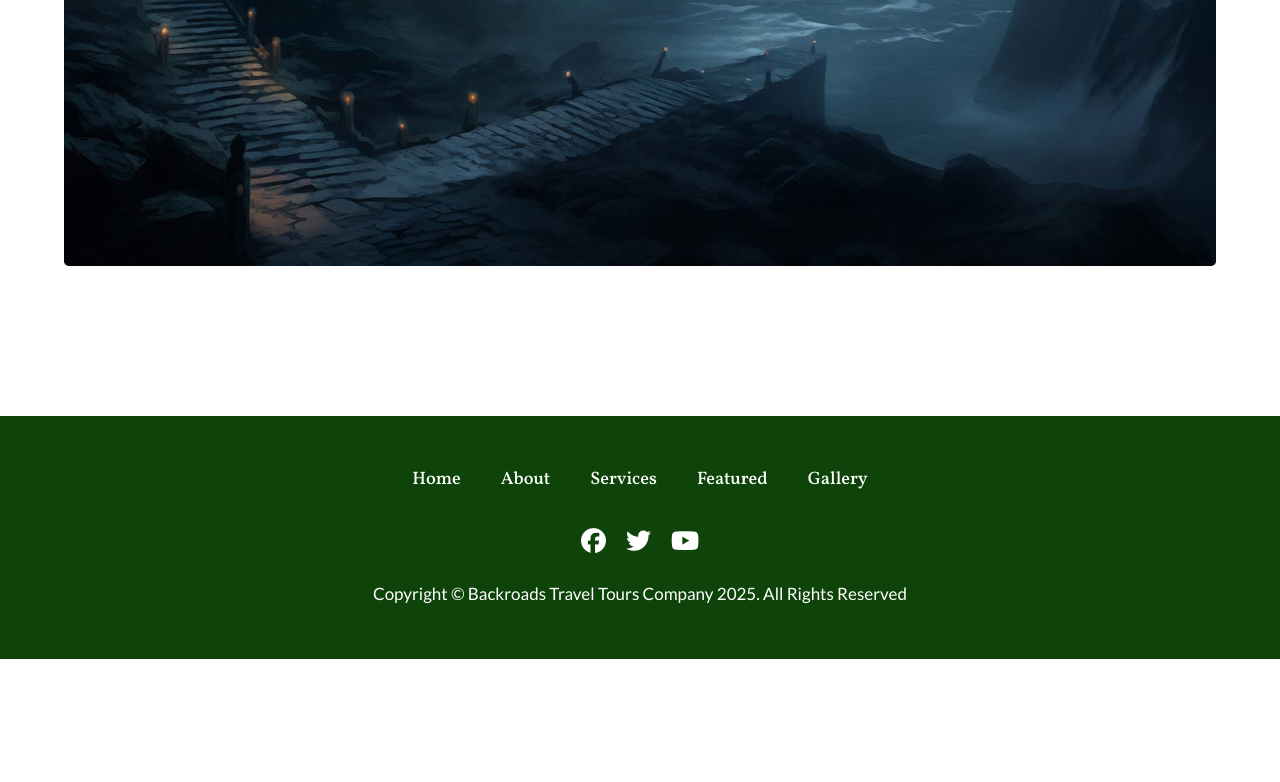
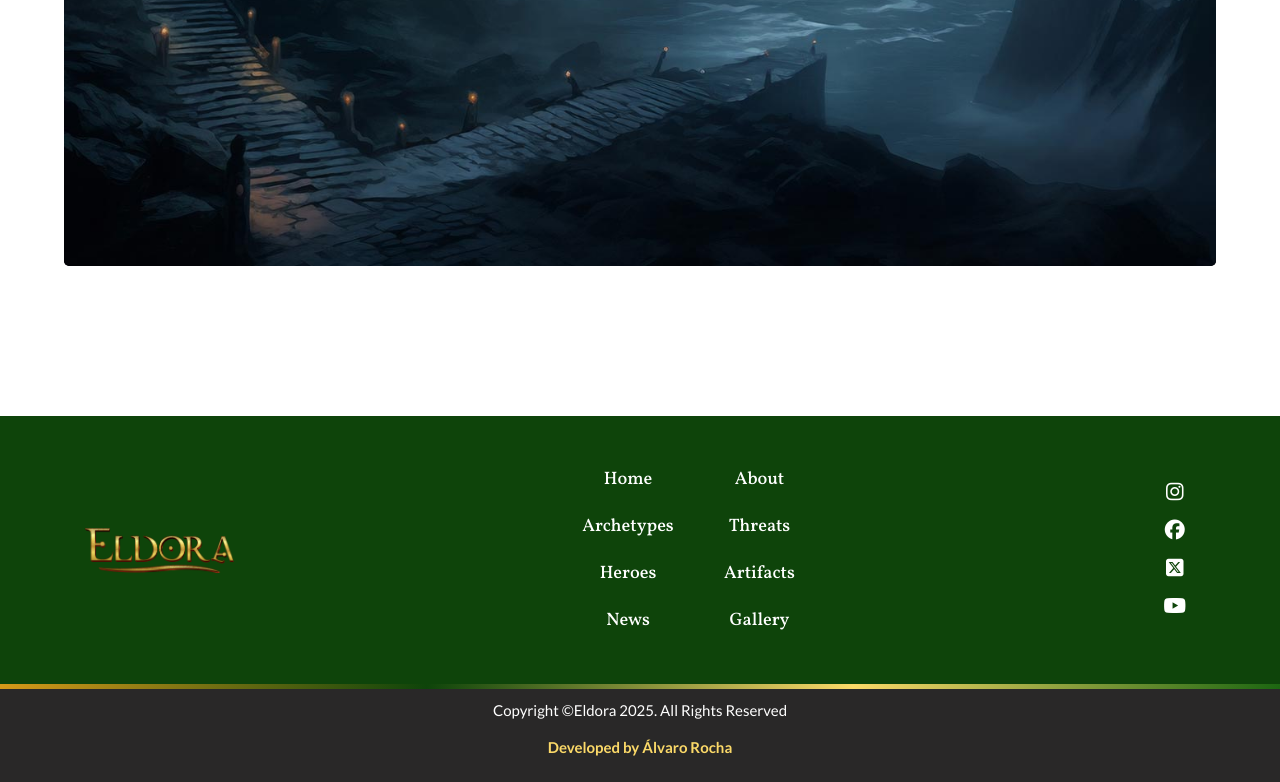
Before and after one commit to alvarorocha-dev/eldora-rpg, a plain HTML site: page index.html in a window 1280 px wide. Shown: the part 9395-10177 px from the top of the page. Before the commit the page ends 10054 px from the top, so only its background shows below. Drawn offline with Linux system fonts and the light colour scheme.

Commit message:
Section footer

```diff
--- a/css/styles.css
+++ b/css/styles.css
@@ -932,11 +932,25 @@ Footer
 
 #footer {
   background: var(--second-clr-dark);
+  z-index: 2;
 }
 
 .footer {
   text-align: center;
   padding: 4rem 2rem;
+  display: flex;
+  flex-direction: column;
+  gap: 2rem;
+}
+
+.footer-logo img {
+  width: 35%;
+  margin: 0 auto;
+}
+
+.footer-links {
+  display: grid;
+  grid-template-columns: 1fr 1fr;
 }
 
 .footer-link {
@@ -961,7 +975,7 @@ Footer
 .footer-icon {
   color: var(--clr-white);
   margin: 0 1rem;
-  font-size: 2.5rem;
+  font-size: 2rem;
   transition: var(--transition);
 }
 
@@ -970,14 +984,48 @@ Footer
   transform: scale(1.2);
 }
 
+.credits {
+  background: var(--text-clr);
+  padding: 1rem 2rem;
+  text-align: center;
+}
+
 .copyright {
+  color: var(--clr-white);
+  font-size: 1.5rem;
+}
+
+.dev-link a {
+  font-size: 1.5rem;
+  font-weight: 600;
+  color: var(--first-clr-light);
+  transition: var(--transition);
+}
+
+.dev-link a:hover {
   color: var(--clr-white);
 }
 
 @media screen and (min-width: 768px) {
-  .footer-links {
+  .footer {
+    flex-direction: row;
+    justify-content: space-between;
+    align-items: center;
+  }
+
+  /* .footer-links {
     display: flex;
     text-align: center;
     justify-content: center;
+  } */
+
+  .footer-logo img {
+    width: 15rem;
+  }
+
+  .footer-icons {
+    display: flex;
+    flex-direction: column;
+    gap: 1.5rem;
   }
 }
--- a/index.html
+++ b/index.html
@@ -834,42 +834,82 @@
     <!-- ========> End Boneco <========  -->
 
     <!-- ========> Start Footer <========  -->
-    <footer id="footer" class="footer">
-      <div class="container-mini">
+
+    <footer id="footer">
+      <div class="newsletter"></div>
+
+      <div class="footer container">
+        <div class="footer-logo">
+          <img src="./assets/images/eldora-logo.png" alt="" />
+        </div>
+
+        <div class="footer-menu">
           <!-- Start footer links -->
           <ul class="footer-links">
             <li><a href="#home" class="footer-link scroll-link">home</a></li>
             <li><a href="#about" class="footer-link scroll-link">about</a></li>
             <li>
-            <a href="#services" class="footer-link scroll-link">services</a>
+              <a href="#archetypes" class="footer-link scroll-link"
+                >archetypes</a
+              >
             </li>
             <li>
-            <a href="#featured" class="footer-link scroll-link">featured</a>
+              <a href="#threats" class="footer-link scroll-link">threats</a>
+            </li>
+            <li>
+              <a href="#heroes" class="footer-link scroll-link">heroes</a>
+            </li>
+            <li>
+              <a href="#artifacts" class="footer-link scroll-link">artifacts</a>
+            </li>
+            <li>
+              <a href="#news" class="footer-link scroll-link">news</a>
             </li>
             <li>
               <a href="#gallery" class="footer-link scroll-link">gallery</a>
             </li>
           </ul>
           <!-- End footer links -->
+        </div>
         <!-- Start Icons -->
+        <div class="social-media">
           <ul class="footer-icons">
             <li>
-            <a href="#" class="footer-icon"><i class="fab fa-facebook"></i></a>
+              <a href="#" class="footer-icon"
+                ><i class="fa-brands fa-instagram"></i
+              ></a>
             </li>
             <li>
-            <a href="#" class="footer-icon"><i class="fab fa-twitter"></i></a>
+              <a href="#" class="footer-icon"
+                ><i class="fa-brands fa-facebook"></i
+              ></a>
             </li>
             <li>
-            <a href="#" class="footer-icon"><i class="fab fa-youtube"></i></a>
+              <a href="#" class="footer-icon"
+                ><i class="fa-brands fa-square-x-twitter"></i
+              ></a>
+            </li>
+            <li>
+              <a href="#" class="footer-icon"
+                ><i class="fa-brands fa-youtube"></i
+              ></a>
             </li>
           </ul>
           <!-- End Icons -->
+        </div>
+      </div>
+    </footer>
+    <div class="section-divider"></div>
+    <div class="credits">
       <p class="copyright">
-          Copyright © Backroads Travel Tours Company <span id="date"></span>.
-          All Rights Reserved
+        Copyright ©Eldora <span id="date"></span>. All
+        Rights Reserved
+      </p>
+      <p class="dev-link">
+        <a href="#" target="_blank">Developed by Álvaro Rocha</a>
       </p>
     </div>
-    </footer>
+
     <!-- ========> End Footer <========  -->
 
     <script src="./js/app.js"></script>
```
Also changed, not shown: test.html (+34 -45 lines), assets/images/footer/footer-bg.jpg (added). Lines whose indentation alone changed are shown as unchanged.
